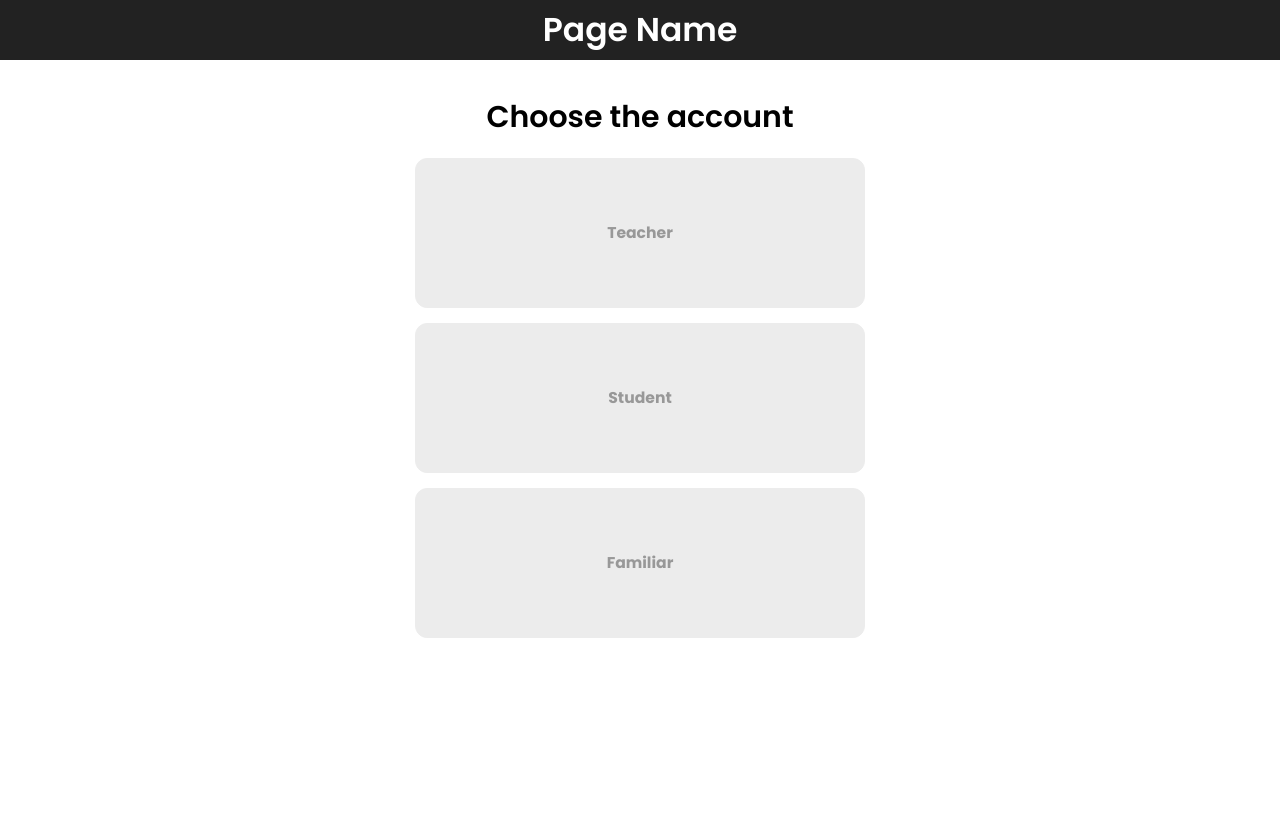
After one commit to TheMiguelGt/Project, a Django app: page /login/choose in a window 1280 px wide. The commit adds this page. Run offline with Django 4.2, Linux system fonts and the light colour scheme.

Commit message:
added some html files and edited some other html files

```diff
--- a/mytest/core/static/css/main.css
+++ b/mytest/core/static/css/main.css
@@ -0,0 +1,101 @@
+*{
+    margin: 0;
+    padding: 0;
+    box-sizing: border-box;
+    font-family: 'Poppins', sans-serif;
+}
+/*START Nav bar*/
+nav{
+    height: 60px;
+    background: #222;
+    display: flex;
+    align-items: center;
+
+    padding: 0px 13% 0px 13%;
+}
+nav .logo{
+    font-size: 33px;
+    color: #fff;
+    font-weight: 600;
+    padding: 0px 70px 0px 0px;
+}
+.btn-primary{
+    padding: 0px 0px 0px 45%;
+}
+nav ul{
+    display:flex;
+    list-style: none;
+}
+nav ul li{
+    margin: 0;
+}
+nav ul li a{
+    color: #fff;
+    text-decoration:none;
+    font-size: 13px;
+    font-weight: 270;
+    letter-spacing: 1px;
+    padding: 24px 10px;
+}
+nav ul li a:hover{
+    color: #fff;
+    background: #949293;
+    text-decoration: none;
+    opacity: 0.8;
+    border-radius: 2px;
+}
+nav .ul-primary .li-log .a-log{
+    color: #fff;
+    text-decoration:none;
+    font-size: 13px;
+    font-weight: 270;
+    letter-spacing: 1px;
+    padding: 24px 10px;
+    background: #A84DFA;
+    border-radius: 2px;
+}
+nav .ul-primary .li-log .a-log:hover{
+    color: #fff;
+    background: #A24AF1;
+    text-decoration: none;
+}
+nav .ul-primary .li-sig .a-sig{
+    color: #fff;
+    text-decoration:none;
+    font-size: 13px;
+    font-weight: 270;
+    letter-spacing: 1px;
+    padding: 24px 10px;
+
+}
+nav .ul-primary .li-sig .a-sig:hover{
+    color: #fff;
+    background: #952F77;
+    text-decoration: none;
+}
+/*END Nav bar*/
+.page-container{
+    padding: 20px 300px;
+    width: 100%;
+    height: 100%;
+
+}
+.div-container{
+    padding: 10px 40px;
+    width: 100%;
+    height: 300px;
+    display: table;
+}
+.div-two{
+
+    height: 100%;
+    padding: 20px;
+    display:table-cell;
+}
+.img-cont{
+    height: 350px;
+    background: #D0D0D0;
+    border-radius: 4px;
+    opacity: 0.4;
+
+}
--- /dev/null
+++ b/mytest/core/templates/about.html
@@ -0,0 +1,4 @@
+{% extends 'base.html' %}
+{%  block title %}
+    <title>About</title>
+{%endblock%}
--- /dev/null
+++ b/mytest/core/templates/contact.html
@@ -0,0 +1,4 @@
+{% extends 'base.html' %}
+{%  block title %}
+    <title>Contact</title>
+{%endblock%}
--- /dev/null
+++ b/mytest/core/templates/privacity.html
@@ -0,0 +1,4 @@
+{% extends 'base.html' %}
+{%  block title %}
+    <title>Privacity</title>
+{%endblock%}
--- /dev/null
+++ b/mytest/core/templates/start_now.html
@@ -0,0 +1,4 @@
+{% extends 'base.html' %}
+{%  block title %}
+    <title>Start Now</title>
+{%endblock%}
--- a/mytest/core/urls.py
+++ b/mytest/core/urls.py
@@ -7,5 +7,9 @@ from . import views
 
 #config url
 urlpatterns = [
-    path('', views.index, name='home'),
+    path('home', views.index, name='home'),
+    path('about', views.about, name='about'),
+    path('contact', views.contact, name='contact'),
+    path('privacity', views.privacity, name='privacity'),
+    path('start', views.contact, name='Start Now'),
 ]
--- /dev/null
+++ b/mytest/login/templates/2base.html
@@ -0,0 +1,118 @@
+<!DOCTYPE html>
+<html>
+    {% load static %}
+    <head>
+        <meta charset="utf-8">
+        <meta http-equiv="X-UA-Compatible" content="IE=edge">
+        {%  block title %}
+        {%endblock%}
+        <meta name="description" content="">
+        <meta name="viewport" content="width=device-width, initial-scale=1">
+        <link rel="stylesheet" media="screen and(max-width:2000px)" href="{% static 'css/main.css' %}">
+        <style type="text/css">
+            @import url('https://fonts.googleapis.com/css?family=Poppins:400,500,600,700&display=swap');
+            *{
+                margin: 0;
+                padding: 0;
+                box-sizing: border-box;
+                font-family: 'Poppins', sans-serif;
+            }
+            nav{
+                height: 60px;
+                background: #222;
+                display: flex;
+                align-items: center;
+
+                padding: 0px 13% 0px 13%;
+            }
+            .cent{
+                display: flex;
+                justify-content: center;
+                align-items: center;
+                width: 100%;
+            }
+            .cent-logo{
+                margin: 0 auto;
+            }
+            nav .cent{
+                font-size: 33px;
+                color: #fff;
+                font-weight: 600;
+            }
+            a{
+                text-decoration:none;
+                color: #fff;
+            }
+            .chooose-cont{
+                padding: 2.8% 10%;
+                display: flex;
+                justify-content: center;
+                align-items: center;
+                width: 100%;
+                height: 100%;
+            }
+            #cont-divs{
+                align-items: center;
+                text-align: center;
+                justify-content: center;
+                align-items: center;
+                width: 450px;
+            }
+            #choose-title{
+                font-size: 30px;
+                color: #000;
+                font-weight: 530;
+            }
+            #cont-divs{
+                /*border: solid 2px;*/
+                height: 650px;
+                padding: 10px 0px;
+            }
+            .type-account{
+                width: 100%;
+                white-space: normal;
+                border: 1px solid #D0D0D0;
+                background-color: #D0D0D0;
+                opacity: 0.4;
+                border-radius: 12px;
+                margin-top: 10px;
+                margin-bottom: 5px;
+                padding: 1px;
+                height: 150px;
+                color: #000;
+            }
+            .btn-teach:hover{
+                border: 3px solid #E79441;
+                opacity: 0.4;
+                color: #E79441;
+            }
+            .btn-student:hover{
+                border: 3px solid #41E7CB;
+                opacity: 0.4;
+                color: #41E7CB;
+            }
+            .btn-familiar:hover{
+                border: 3px solid #71E741;
+                opacity: 0.4;
+                color: #71E741;
+            }
+
+        </style>
+        <script type="JavaScript">
+            function teachPage() {
+                location.replace("https://www.w3schools.com")
+              }
+        </script>
+    </head>
+    <body>
+        <nav>
+            <div class="cent">
+                <div class="cent-logo">
+                    <a class="" href="{% url 'home' %}">Page Name</a>
+                </div>
+            </div>
+        </nav>
+        {% block choose%}
+        {%endblock%}
+    </body>
+</html>
--- /dev/null
+++ b/mytest/login/templates/choose.html
@@ -0,0 +1,26 @@
+{% extends '2base.html' %}
+{%  block title %}
+    <title>Choose Account</title>
+{%endblock%}
+{% block choose%}
+<form>
+    <div class="chooose-cont">
+        <div id="cont-div">
+            <div style="line-height: 42px; text-align: center;">
+                <p id="choose-title">Choose the account</p>
+            </div>
+            <div id="cont-divs">
+                <button class="type-account btn-teach" id="btn-teach"onClick="location.href = '/teach'">
+                    <h3>Teacher</h3>
+                </button>
+                <button class="type-account btn-student">
+                    <h3>Student</h3>
+                </button>
+                <button class="type-account btn-familiar">
+                    <h3>Familiar</h3>
+                </button>
+            </div>
+        </div>
+    </div>
+</form>
+{% endblock %}
--- a/mytest/login/templates/login.html
+++ /dev/null
@@ -1 +0,0 @@
-uwu
--- /dev/null
+++ b/mytest/login/templates/teach.html
@@ -0,0 +1,4 @@
+{% extends '2base.html' %}
+{%  block title %}
+    <title>Teach Account</title>
+{%endblock%}
--- a/mytest/login/urls.py
+++ b/mytest/login/urls.py
@@ -1,5 +1,5 @@
 #django
-from django.urls import path
+from django.urls import path, include
 
 #views
 from . import views
@@ -7,5 +7,6 @@ from . import views
 
 #config url
 urlpatterns = [
-    path('', views.login, name='login'),
+    path('choose', views.choose, name='choose acount'),
+    path('choose/teach', views.teach, name='teach'),
 ]
--- a/mytest/login/views.py
+++ b/mytest/login/views.py
@@ -1,5 +1,8 @@
 from django.shortcuts import render
 
 # Create your views here.
-def login(request):
-    return render(request, 'login.html')
+def choose(request):
+    return render(request, 'choose.html')
+
+def teach(request):
+    return render(request, 'teach.html')
```
Also changed, not shown: mytest/core/templates/base.html (added, +144 -0 lines), mytest/core/templates/home.html (+5 -132 lines), mytest/core/views.py (+12 -0 lines), mytest/login/templates/familiar.html (added), mytest/login/templates/student.html (added).
